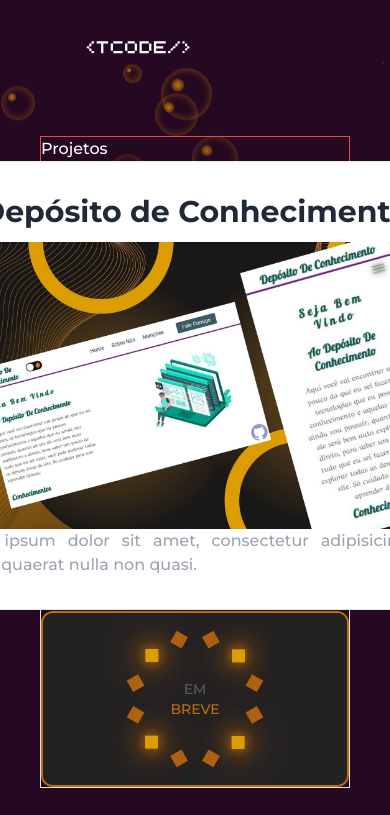
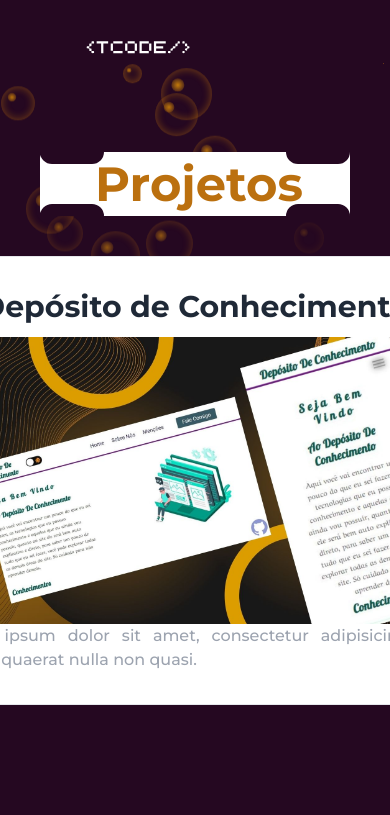
Before and after one commit to Thomgomes/Portfolio_Thom_Gomes, a React (Vite) app: page /projects in a window 390 px wide. Shown: the top 815 px of the page. Built offline with nearby package versions, Linux system fonts and the light colour scheme.

Commit message:
teste de gravidez css?

```diff
--- a/src/container/ProjectsPage/index.jsx
+++ b/src/container/ProjectsPage/index.jsx
@@ -10,18 +10,29 @@ export const AllProjects = () => {
     <div className="">
       <div className="relative">
         <ProjectsNavbar />
-        <div className="h-[2000px] mt-10">
+        <div className="h-[2000px] mt-14 xl:mt-32">
           <div className="container mx-auto">
 
             {/* section dos projetos */}
-            <section className="bdorder mb-10 border border-red-500">
+            <section className="mb-10">
               {/* titulo */}
-              <div>
-                <h2>Projetos</h2>
+              <div
+                className="sm:mx-16 mb-10 min-w-min mx-auto bg-white rounded-bl-md rounded-tl-md relative
+                         before:hidden md:before:block before:absolute before:right-0 before:h-full before:w-24 before:bg-[#250821] before:rounded-l-[50%]
+              ">
+                <div className="flex justify-center md:justify-start">
+                  <h2 className="pl-4 p-2 text-5xl font-semibold text-[#bb700f]">Projetos</h2>
+                </div>
+
+                <div className="absolute bg-[#250821] w-16 h-3 top-0 right-0 md:left-2/3 rounded-bl-full rounded-br-full"></div>
+                <div className="absolute bg-[#250821] w-16 h-3 bottom-0 right-0 md:left-2/3 rounded-tl-full rounded-tr-full"></div>
+
+                <div className="absolute bg-[#250821] w-16 h-3 top-0 left-0 rounded-bl-full rounded-br-full md:hidden"></div>
+                <div className="absolute bg-[#250821] w-16 h-3 bottom-0 left-0 rounded-tl-full rounded-tr-full md:hidden"></div>
               </div>
 
               {/* Slider dos projetos */}
-              <div className="w full flex justify-center">
+              <div className="w-full flex justify-center">
                 <SliderApp />
               </div>
 
@@ -30,7 +41,7 @@ export const AllProjects = () => {
 
 
             {/* section dos projetos favoritos */}
-            <section className="border">
+            <section className="mt-44 border">
               {/* titulo */}
               <div>
                 <h2>Projetos Favoritados</h2>
```
